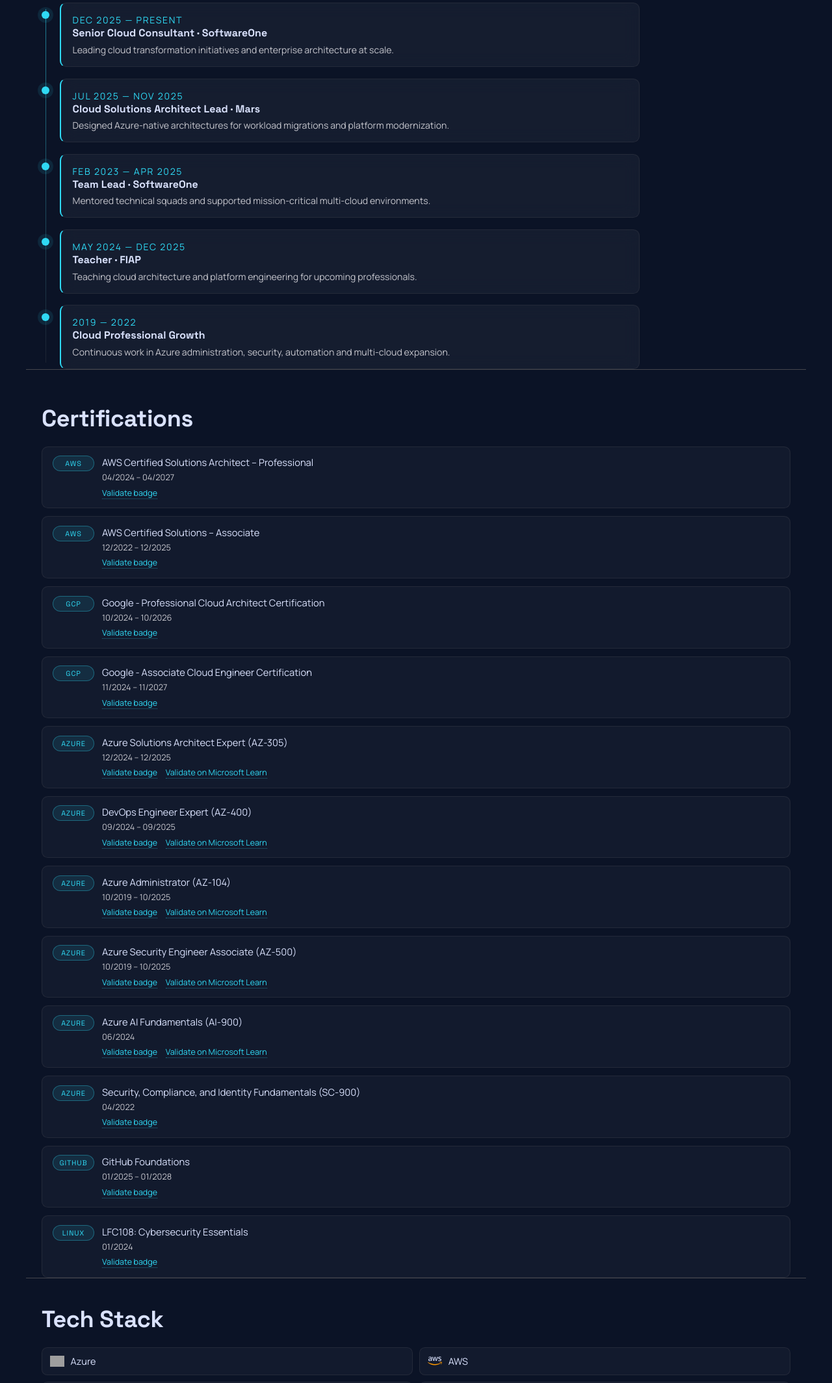
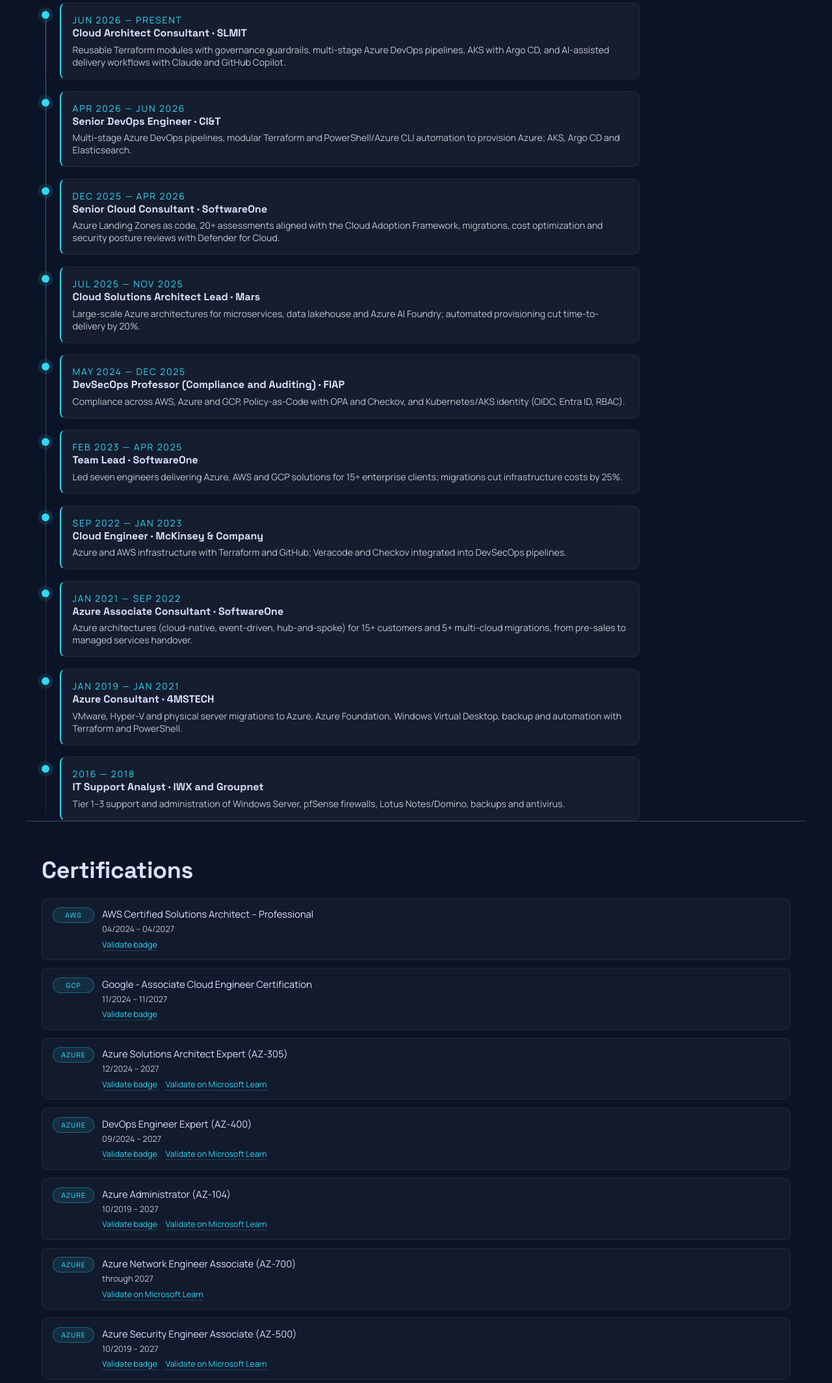
Before and after one commit to rezendesfelipe/rezendesfelipe.github.io, an Astro site: page /en/about in a window 1280 px wide. Shown: the part 639-2767 px from the top of the page at 65% size. Built offline with nearby package versions, Linux system fonts and the light colour scheme; Astro itself is replaced by a stand-in of ours; grey boxes are pictures that could not be loaded.

Commit message:
feat(about): align About page with the 2026 CV (#17)
* feat(about): fix AWS logo, add Anthropic and frameworks section

- Self-host the AWS icon (the jsDelivr GitHub path returned 403) with text recolored for the dark theme
- Add Anthropic to the Tech Stack
- Add a Frameworks & Architectures section (C4, Twelve-Factor, Spec-Driven Development, Graph Engineering, Well-Architected, Cloud Adoption Framework) in PT and EN

Co-Authored-By: Claude Opus 5.5 <noreply@anthropic.com>
Claude-Session: https://claude.ai/code/session_018E49ZLib5NnfeKghmgCyoA

* feat(about): add Google Cloud references to Well-Architected and CAF cards

Co-Authored-By: Claude Opus 5.5 <noreply@anthropic.com>
Claude-Session: https://claude.ai/code/session_018E49ZLib5NnfeKghmgCyoA

* feat(about): define Graph Engineering card with LangChain and PuppyGraph references

Co-Authored-By: Claude Opus 5.5 <noreply@anthropic.com>
Claude-Session: https://claude.ai/code/session_018E49ZLib5NnfeKghmgCyoA

* feat(about): update professional timeline from the 2026 CV

Adds SLMIT, CI&T, McKinsey, SoftwareOne Associate Consultant, 4MSTECH and IWX/Groupnet, updates the SoftwareOne Senior Cloud Consultant end date, and orders entries by start date (PT and EN).

Co-Authored-By: Claude Opus 5.5 <noreply@anthropic.com>
Claude-Session: https://claude.ai/code/session_018E49ZLib5NnfeKghmgCyoA

* feat(about): align title, certifications, languages and CV download with the 2026 CV

- Hero title: Senior Azure Cloud Architect
- Microsoft role-based certifications valid through 2027; add AZ-700; remove the expired Google Professional Cloud Architect
- Certification badge and Validate link render only when a verify URL exists
- Languages: Portuguese native, English C2, Spanish B1
- Replace the downloadable CV with the 2026 version

Co-Authored-By: Claude Opus 5.5 <noreply@anthropic.com>
Claude-Session: https://claude.ai/code/session_018E49ZLib5NnfeKghmgCyoA

* feat(about): add AZ-700 Microsoft Learn link and drop the expired AWS Associate

- AZ-700 card links to its Microsoft Learn credential (badge falls back to it)
- Remove AWS Certified Solutions Architect – Associate from the page and from the downloadable CV

Co-Authored-By: Claude Opus 5.5 <noreply@anthropic.com>
Claude-Session: https://claude.ai/code/session_018E49ZLib5NnfeKghmgCyoA

---------

Co-authored-by: Claude <noreply@anthropic.com>

```diff
--- a/src/pages/en/about.astro
+++ b/src/pages/en/about.astro
@@ -2,46 +2,70 @@
 import BaseHead from '../../components/BaseHead.astro';
 import SiteNav from '../../components/SiteNav.astro';
 import SiteFooter from '../../components/SiteFooter.astro';
-import cvFile from '../../assets/CV_CA_FELIPE-REZENDE_ENG_26.pdf';
+import cvFile from '../../assets/Felipe_Rezende_CV_Senior_Azure_Cloud_Architect_EN.pdf';
 import { SITE_TITLE } from '../../consts';
 
 const timeline = [
   {
-    period: 'Dec 2025 — Present',
+    period: 'Jun 2026 — Present',
+    role: 'Cloud Architect Consultant · SLMIT',
+    summary: 'Reusable Terraform modules with governance guardrails, multi-stage Azure DevOps pipelines, AKS with Argo CD, and AI-assisted delivery workflows with Claude and GitHub Copilot.',
+  },
+  {
+    period: 'Apr 2026 — Jun 2026',
+    role: 'Senior DevOps Engineer · CI&T',
+    summary: 'Multi-stage Azure DevOps pipelines, modular Terraform and PowerShell/Azure CLI automation to provision Azure; AKS, Argo CD and Elasticsearch.',
+  },
+  {
+    period: 'Dec 2025 — Apr 2026',
     role: 'Senior Cloud Consultant · SoftwareOne',
-    summary: 'Leading cloud transformation initiatives and enterprise architecture at scale.',
+    summary: 'Azure Landing Zones as code, 20+ assessments aligned with the Cloud Adoption Framework, migrations, cost optimization and security posture reviews with Defender for Cloud.',
   },
   {
     period: 'Jul 2025 — Nov 2025',
     role: 'Cloud Solutions Architect Lead · Mars',
-    summary: 'Designed Azure-native architectures for workload migrations and platform modernization.',
+    summary: 'Large-scale Azure architectures for microservices, data lakehouse and Azure AI Foundry; automated provisioning cut time-to-delivery by 20%.',
+  },
+  {
+    period: 'May 2024 — Dec 2025',
+    role: 'DevSecOps Professor (Compliance and Auditing) · FIAP',
+    summary: 'Compliance across AWS, Azure and GCP, Policy-as-Code with OPA and Checkov, and Kubernetes/AKS identity (OIDC, Entra ID, RBAC).',
   },
   {
     period: 'Feb 2023 — Apr 2025',
     role: 'Team Lead · SoftwareOne',
-    summary: 'Mentored technical squads and supported mission-critical multi-cloud environments.',
+    summary: 'Led seven engineers delivering Azure, AWS and GCP solutions for 15+ enterprise clients; migrations cut infrastructure costs by 25%.',
   },
   {
-    period: 'May 2024 — Dec 2025',
-    role: 'Teacher · FIAP',
-    summary: 'Teaching cloud architecture and platform engineering for upcoming professionals.',
+    period: 'Sep 2022 — Jan 2023',
+    role: 'Cloud Engineer · McKinsey & Company',
+    summary: 'Azure and AWS infrastructure with Terraform and GitHub; Veracode and Checkov integrated into DevSecOps pipelines.',
   },
   {
-    period: '2019 — 2022',
-    role: 'Cloud Professional Growth',
-    summary: 'Continuous work in Azure administration, security, automation and multi-cloud expansion.',
+    period: 'Jan 2021 — Sep 2022',
+    role: 'Azure Associate Consultant · SoftwareOne',
+    summary: 'Azure architectures (cloud-native, event-driven, hub-and-spoke) for 15+ customers and 5+ multi-cloud migrations, from pre-sales to managed services handover.',
+  },
+  {
+    period: 'Jan 2019 — Jan 2021',
+    role: 'Azure Consultant · 4MSTECH',
+    summary: 'VMware, Hyper-V and physical server migrations to Azure, Azure Foundation, Windows Virtual Desktop, backup and automation with Terraform and PowerShell.',
+  },
+  {
+    period: '2016 — 2018',
+    role: 'IT Support Analyst · IWX and Groupnet',
+    summary: 'Tier 1–3 support and administration of Windows Server, pfSense firewalls, Lotus Notes/Domino, backups and antivirus.',
   },
 ];
 
 const certifications = [
   { badge: 'AWS', title: 'AWS Certified Solutions Architect – Professional', period: '04/2024 – 04/2027', verifyUrl: 'https://www.credly.com/badges/73e82779-8329-4dd5-bbcd-546f1e41f73d' },
-  { badge: 'AWS', title: 'AWS Certified Solutions – Associate', period: '12/2022 – 12/2025', verifyUrl: 'https://www.credly.com/badges/4a0a0e01-446d-4b94-8c33-032d0e28a3fe' },
-  { badge: 'GCP', title: 'Google - Professional Cloud Architect Certification', period: '10/2024 – 10/2026', verifyUrl: 'https://www.credly.com/badges/63e9158b-eb3b-4b4a-9cf4-e2879db320af' },
   { badge: 'GCP', title: 'Google - Associate Cloud Engineer Certification', period: '11/2024 – 11/2027', verifyUrl: 'https://www.credly.com/badges/2daa72a3-4b00-43bc-850c-ec4d9f3453c2' },
-  { badge: 'Azure', title: 'Azure Solutions Architect Expert (AZ-305)', period: '12/2024 – 12/2025', verifyUrl: 'https://www.credly.com/badges/a5a444c7-d39f-4ad9-aea4-bbfb4c4f0a42', msVerifyUrl: 'https://learn.microsoft.com/api/credentials/share/en-us/rezendesfelipe/9F66B30DAD48E3AC?sharingId=2B6A9F34C6D1FFD7' },
-  { badge: 'Azure', title: 'DevOps Engineer Expert (AZ-400)', period: '09/2024 – 09/2025', verifyUrl: 'https://www.credly.com/badges/a1ab5729-5fb0-48dc-9ce4-4eec02f570ce', msVerifyUrl: 'https://learn.microsoft.com/api/credentials/share/en-us/rezendesfelipe/94BF76F2254CC078?sharingId=2B6A9F34C6D1FFD7' },
-  { badge: 'Azure', title: 'Azure Administrator (AZ-104)', period: '10/2019 – 10/2025', verifyUrl: 'https://www.credly.com/badges/626cde72-c84f-4c83-98bc-a8f6518d07fb', msVerifyUrl: 'https://learn.microsoft.com/api/credentials/share/en-us/rezendesfelipe/6920CC7BE0990940?sharingId=2B6A9F34C6D1FFD7' },
-  { badge: 'Azure', title: 'Azure Security Engineer Associate (AZ-500)', period: '10/2019 – 10/2025', verifyUrl: 'https://www.credly.com/badges/dc6750ac-644c-47e2-b9a8-43fdd4f751f6', msVerifyUrl: 'https://learn.microsoft.com/api/credentials/share/en-us/rezendesfelipe/7F432DE421A3CBB2?sharingId=2B6A9F34C6D1FFD7' },
+  { badge: 'Azure', title: 'Azure Solutions Architect Expert (AZ-305)', period: '12/2024 – 2027', verifyUrl: 'https://www.credly.com/badges/a5a444c7-d39f-4ad9-aea4-bbfb4c4f0a42', msVerifyUrl: 'https://learn.microsoft.com/api/credentials/share/en-us/rezendesfelipe/9F66B30DAD48E3AC?sharingId=2B6A9F34C6D1FFD7' },
+  { badge: 'Azure', title: 'DevOps Engineer Expert (AZ-400)', period: '09/2024 – 2027', verifyUrl: 'https://www.credly.com/badges/a1ab5729-5fb0-48dc-9ce4-4eec02f570ce', msVerifyUrl: 'https://learn.microsoft.com/api/credentials/share/en-us/rezendesfelipe/94BF76F2254CC078?sharingId=2B6A9F34C6D1FFD7' },
+  { badge: 'Azure', title: 'Azure Administrator (AZ-104)', period: '10/2019 – 2027', verifyUrl: 'https://www.credly.com/badges/626cde72-c84f-4c83-98bc-a8f6518d07fb', msVerifyUrl: 'https://learn.microsoft.com/api/credentials/share/en-us/rezendesfelipe/6920CC7BE0990940?sharingId=2B6A9F34C6D1FFD7' },
+  { badge: 'Azure', title: 'Azure Network Engineer Associate (AZ-700)', period: 'through 2027', msVerifyUrl: 'https://learn.microsoft.com/api/credentials/share/en-us/rezendesfelipe/6208940A09AF202D?sharingId=2B6A9F34C6D1FFD7' },
+  { badge: 'Azure', title: 'Azure Security Engineer Associate (AZ-500)', period: '10/2019 – 2027', verifyUrl: 'https://www.credly.com/badges/dc6750ac-644c-47e2-b9a8-43fdd4f751f6', msVerifyUrl: 'https://learn.microsoft.com/api/credentials/share/en-us/rezendesfelipe/7F432DE421A3CBB2?sharingId=2B6A9F34C6D1FFD7' },
   { badge: 'Azure', title: 'Azure AI Fundamentals (AI-900)', period: '06/2024', verifyUrl: 'https://www.credly.com/badges/49da122d-f00e-4eda-ac66-1201baf4a967', msVerifyUrl: 'https://learn.microsoft.com/api/credentials/share/en-us/rezendesfelipe/8F78C7E227A67877?sharingId=2B6A9F34C6D1FFD7' },
   { badge: 'Azure', title: 'Security, Compliance, and Identity Fundamentals (SC-900)', period: '04/2022', verifyUrl: 'https://www.credly.com/badges/1f686e20-fb13-4b04-88d0-3248b8a7b1c7' },
   { badge: 'GitHub', title: 'GitHub Foundations', period: '01/2025 – 01/2028', verifyUrl: 'https://www.credly.com/badges/68561262-16a6-4708-a452-d9a70f53199c' },
@@ -72,9 +96,9 @@ const frameworks = [
 ];
 
 const languages = [
-  'English – C1 (Fluent)',
-  'Spanish – B2 (Basic)',
-  'Brazilian Portuguese - Native',
+  'Portuguese – Native',
+  'English – C2 (Fluent)',
+  'Spanish – B1',
 ];
 ---
 
@@ -88,10 +112,10 @@ const languages = [
     <main class="about-page">
       <section class="about-hero container-wide">
         <div>
-          <p class="about-kicker">Cloud Infrastructure Architect</p>
+          <p class="about-kicker">Senior Azure Cloud Architect</p>
           <h1>Architecting <span>Resilient</span> Digital Foundations.</h1>
           <p>
-            Felipe Rezende is a Cloud Infrastructure Architect focused on Azure, with experience in multi-cloud,
+            Felipe Rezende is a Senior Azure Cloud Architect with experience in multi-cloud,
             automation, security and platform engineering.
           </p>
           <div class="about-actions">
@@ -125,12 +149,18 @@ const languages = [
         <ul class="cert-list">
           {certifications.map((cert) => (
             <li class="cert-item">
-              <a class="cert-badge cert-badge--link" href={cert.verifyUrl} target="_blank" rel="noopener noreferrer">{cert.badge}</a>
+              {(cert.verifyUrl || cert.msVerifyUrl) ? (
+                <a class="cert-badge cert-badge--link" href={cert.verifyUrl || cert.msVerifyUrl} target="_blank" rel="noopener noreferrer">{cert.badge}</a>
+              ) : (
+                <span class="cert-badge">{cert.badge}</span>
+              )}
               <div>
                 <p class="cert-title">{cert.title}</p>
                 <p class="cert-period">{cert.period}</p>
                 <div class="cert-links">
-                  <a href={cert.verifyUrl} target="_blank" rel="noopener noreferrer">Validate badge</a>
+                  {cert.verifyUrl && (
+                    <a href={cert.verifyUrl} target="_blank" rel="noopener noreferrer">Validate badge</a>
+                  )}
                   {cert.msVerifyUrl && (
                     <a href={cert.msVerifyUrl} target="_blank" rel="noopener noreferrer">Validate on Microsoft Learn</a>
                   )}
```
Also changed, not shown: src/pages/about.astro (+54 -24 lines), 2 other files.
